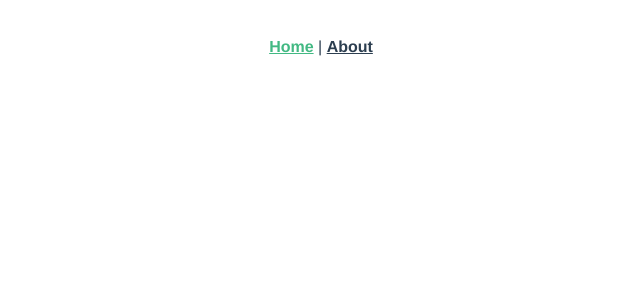
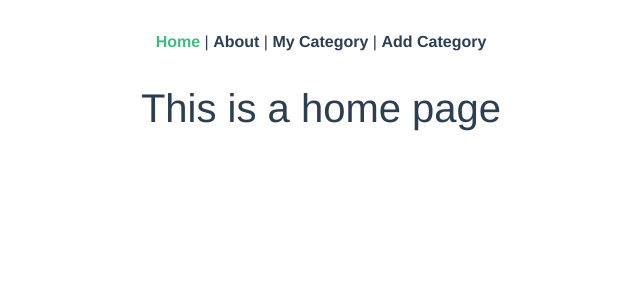
Before and after one commit to ifmachado/coffee-ecommerce-ui, a Vue app: page / in a window 1280 px wide. Shown: the top 300 px of the page, without its empty margins (319-959 px from the left). Built offline with nearby package versions, Linux system fonts and the light colour scheme.

Commit message:
maggie's updates

```diff
--- a/public/index.html
+++ b/public/index.html
@@ -5,7 +5,13 @@
     <meta http-equiv="X-UA-Compatible" content="IE=edge">
     <meta name="viewport" content="width=device-width,initial-scale=1.0">
     <link rel="icon" href="<%= BASE_URL %>favicon.ico">
-    <title><%= htmlWebpackPlugin.options.title %></title>
+    <title><e-commerce coffee></title>
+        <!-- Bootstrap CSS -->
+        <link rel="stylesheet" href="https://maxcdn.bootstrapcdn.com/bootstrap/4.0.0/css/bootstrap.min.css" integrity="sha384-Gn5384xqQ1aoWXA+058RXPxPg6fy4IWvTNh0E263XmFcJlSAwiGgFAW/dAiS6JXm" crossorigin="anonymous">
+
+        <!-- Bootstrap Icons -->
+        <link rel="stylesheet" href="https://cdn.jsdelivr.net/npm/bootstrap-icons@1.3.0/font/bootstrap-icons.css">
+        <link rel="stylesheet" href="https://cdnjs.cloudflare.com/ajax/libs/font-awesome/4.7.0/css/font-awesome.min.css">
   </head>
   <body>
     <noscript>
@@ -13,5 +19,10 @@
     </noscript>
     <div id="app"></div>
     <!-- built files will be auto injected -->
+            <!-- Bootstrap JS Scripts -->
+            <script src="https://code.jquery.com/jquery-3.2.1.slim.min.js" integrity="sha384-KJ3o2DKtIkvYIK3UENzmM7KCkRr/rE9/Qpg6aAZGJwFDMVNA/GpGFF93hXpG5KkN" crossorigin="anonymous"></script>
+            <script src="https://cdnjs.cloudflare.com/ajax/libs/popper.js/1.12.9/umd/popper.min.js" integrity="sha384-ApNbgh9B+Y1QKtv3Rn7W3mgPxhU9K/ScQsAP7hUibX39j7fakFPskvXusvfa0b4Q" crossorigin="anonymous"></script>
+            <script src="https://maxcdn.bootstrapcdn.com/bootstrap/4.0.0/js/bootstrap.min.js" integrity="sha384-JZR6Spejh4U02d8jOt6vLEHfe/JQGiRRSQQxSfFWpi1MquVdAyjUar5+76PVCmYl" crossorigin="anonymous"></script>
+
   </body>
 </html>
--- a/src/App.vue
+++ b/src/App.vue
@@ -1,7 +1,9 @@
 <template>
   <nav>
     <router-link to="/">Home</router-link> |
-    <router-link to="/about">About</router-link>
+    <router-link to="/about">About</router-link> |
+    <router-link to='/admin/mycategory'>My Category</router-link> |
+    <router-link to='/admin/category/add'>Add Category</router-link>
   </nav>
   <router-view/>
 </template>
--- /dev/null
+++ b/src/components/Category/CategoryBox.vue
@@ -0,0 +1,86 @@
+<template>
+  <!-- <div class="card h-100 w-100">
+    <div class="embed-responsive embed-responsive-16by9">
+      <img
+        class="card-img-top embed-responsive-item"
+        :src="category.imageUrl"
+        alt="Category Image"
+      />
+    </div>
+
+    <div class="card-body">
+      <router-link :to="{ name: 'ListProducts', params: { id: category.id } }"
+        ><h5 class="card-title">{{ category.categoryName }}</h5></router-link
+      >
+      <p class="card-text font-italic">
+        {{ category.description.substring(0, 65) }}...
+      </p>
+      <router-link
+        id="edit-category"
+        :to="{ name: 'EditCategory', params: { id: category.id } }"
+        v-show="$route.name == 'AdminCategory'"
+      >
+        Edit
+      </router-link>
+    </div>
+  </div> -->
+
+  <div class="card h-100 w-100">
+    <div>
+        <img class="card-img-top" :src="category.imageURL" alt="Card image cap"/>
+    </div>
+    <div class="card-body">
+        ><h5 class="card-title">{{ category.categoryName }}</h5>
+        <p class="card-text font-italic">
+            {{ category.description }}
+        </p>
+        <a href="#" class="btn btn-primary">Go somewhere</a>
+        </div>
+  </div>
+</template>
+
+<script>
+export default {
+  name: "CategoryBox",
+  props: ["category"],
+  methods: {},
+};
+</script>
+
+<!-- <script>
+export default {
+  name: "CategoryBox",
+  props: ["category"],
+  methods: {
+    listProducts() {
+      this.$router.push({
+        name: "ListProducts",
+        params: { id: this.category.id },
+      });
+    },
+  },
+};
+</script> -->
+
+<!-- <style scoped>
+.embed-responsive .card-img-top {
+  object-fit: cover;
+}
+a {
+  text-decoration: none;
+}
+.card-title {
+  color: #484848;
+  font-size: 1.1rem;
+  font-weight: 400;
+}
+.card-title:hover {
+  font-weight: bold;
+}
+.card-text {
+  font-size: 0.9rem;
+}
+#edit-category {
+  float: right;
+}
+</style> -->
--- a/src/router/index.js
+++ b/src/router/index.js
@@ -1,6 +1,8 @@
 import { createRouter, createWebHistory } from 'vue-router'
 import HomeView from '../views/HomeView.vue'
-import AddCategory from '../views/Category/AddCategory.vue'
+import AddCategory from '../views/Category/AddCategory'
+import MyCategory from '../views/Category/MyCategory'
+
 
 const routes = [
   {
@@ -21,6 +23,11 @@ path: '/admin/category/add',
 name: 'AddCategory',
 component: AddCategory
   },
+  {
+    path: '/admin/mycategory',
+    name: 'MyCategory',
+    component: MyCategory
+      }
 ]
 
 const router = createRouter({
--- /dev/null
+++ b/src/views/Category/MyCategory.vue
@@ -0,0 +1,54 @@
+<template>
+    <div class="container">
+      <div class="row">
+        <div class="col-12 text-center">
+          <h4 class="pt-3">My Category</h4>
+          <router-link :to="{name :'AddCategory'}">
+        <button class="btn" style="float:right">Add Category</button>
+          </router-link>
+         </div>
+
+        <!-- //<div>{{ categories }}</div> -->
+      </div>
+
+      <div class="row">
+        <div v-for="category of categories"
+        :key="category.id"
+        class="col-md-6 col-xl-4 col-12 pt-3  justify-content-around d-flex">
+<CategoryBox :category="category"></CategoryBox>
+      </div>
+      </div>
+   </div>
+ </template>
+<script>
+//import AddCategory from "./AddCategory.vue";
+
+const axios = require("axios");
+
+import CategoryBox from '../../components/Category/CategoryBox.vue';
+//import { getEnabledCategories } from 'trace_events';
+export default {
+  name: "MyCategory",
+  components: {CategoryBox},
+
+    data(){
+         return {
+            baseURL: "http://localhost:8080",
+            categories: []
+        };
+     },
+     methods: {
+       async getCategories() {
+         await axios.get( `${this.baseURL}/category/list/`)
+         .then(res => this.categories = res.data)
+         .catch(err => console.log(err))
+       }
+     },
+     mounted() {
+       this.getCategories();
+     }
+
+};
+</script>
+
+<style scoped></style>
--- a/src/views/HomeView.vue
+++ b/src/views/HomeView.vue
@@ -1,5 +1,6 @@
 <template>
   <div class="home">
+    <h1>This is a home page</h1>
 
 
   </div>
```
